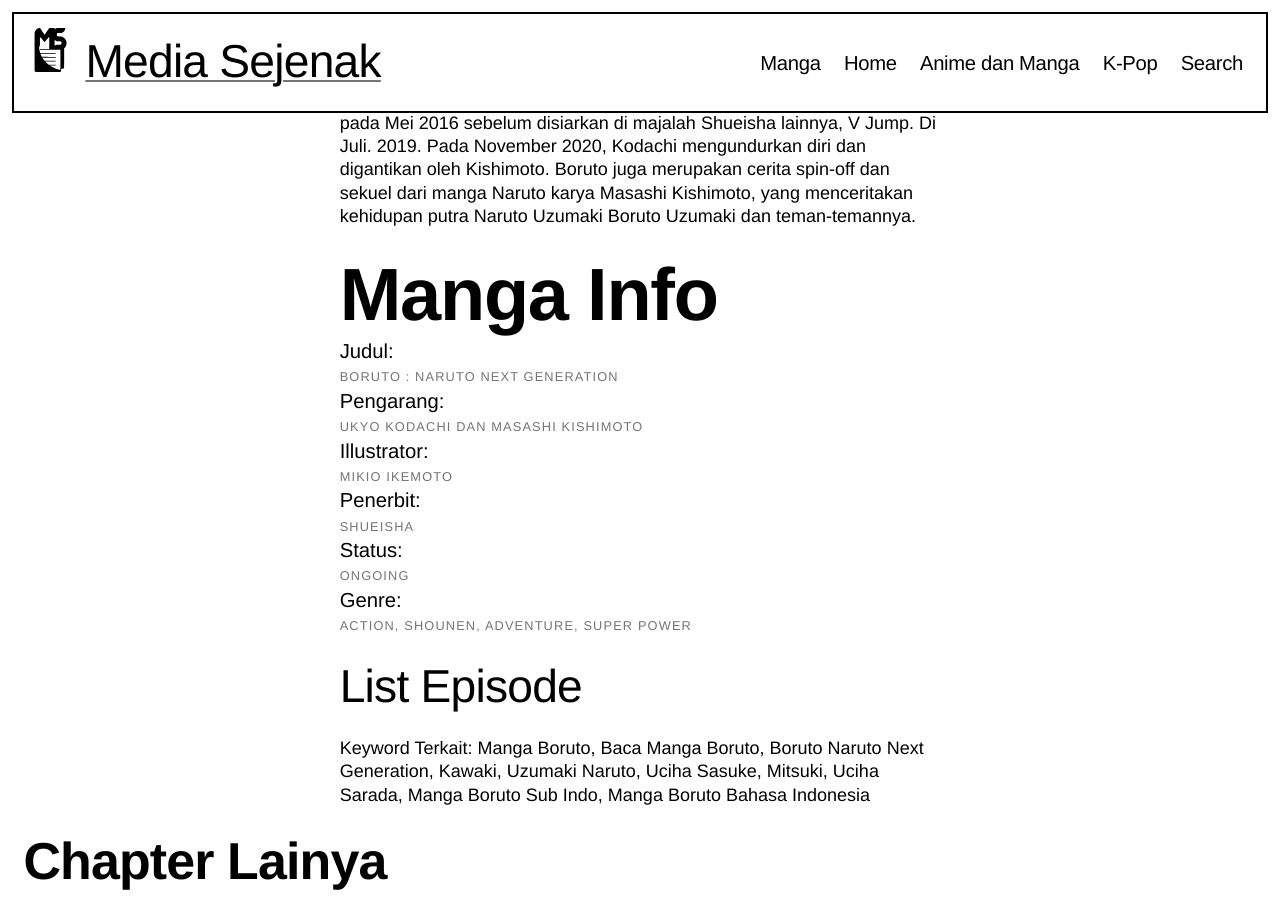
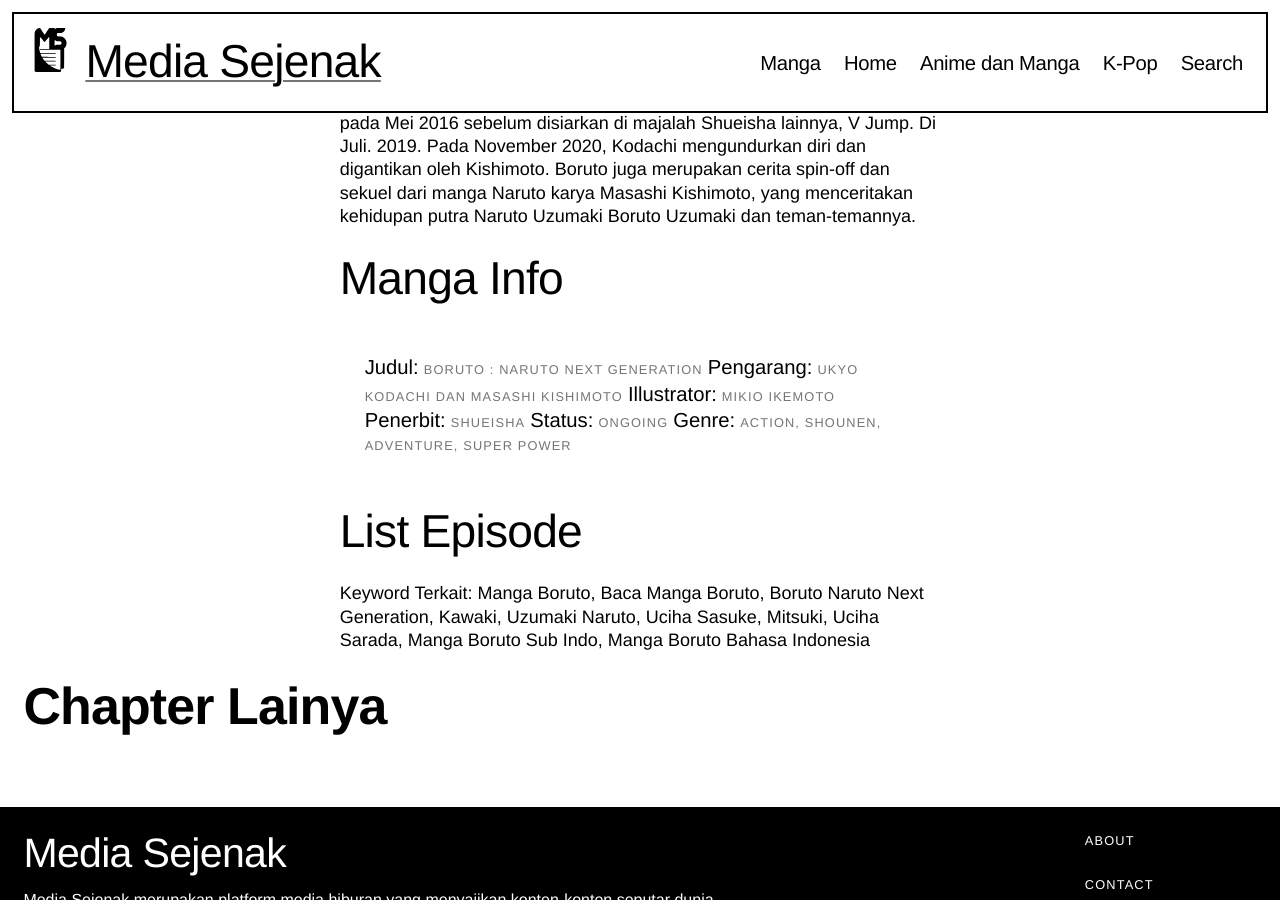
Before and after one commit to mediasejenak/mediasejenak.github.io, a Jekyll site: the page built from _series/Boruto.html, in a window 1280 px wide and 900 px high, scrolled down 1506 px. Built offline with Jekyll 4.4.1, drawn with Linux system fonts in a browser that asks for light colours; some web fonts are replaced; a script that is not in the unit is left out.

Commit message:
Update Boruto.html

```diff
--- a/_series/Boruto.html
+++ b/_series/Boruto.html
@@ -12,8 +12,8 @@
 ---
 <p>Boruto: Naruto Next Generations adalah serial manga Jepang yang ditulis oleh Ukyo Kodachi dan Masashi Kishimoto serta diilustrasikan oleh Mikio Ikemoto. Manga ini diterbitkan di majalah Weekly Shonen Jump Shueisha pada Mei 2016 sebelum disiarkan di majalah Shueisha lainnya, V Jump. Di Juli. 2019. Pada November 2020, Kodachi mengundurkan diri dan digantikan oleh Kishimoto. Boruto juga merupakan cerita spin-off dan sekuel dari manga Naruto karya Masashi Kishimoto, yang menceritakan kehidupan putra Naruto Uzumaki Boruto Uzumaki dan teman-temannya.</p>
 
-  <h2 class="product-info__title">Manga Info</h2>
-<div class="product-info-box__release-info l-stack l-stack--fill-last u-no-gap">
+  <h2>Manga Info</h2>
+<div style="border: 6px; padding: 25px">
 
       <span id="product_info_box_print_release" role="term">Judul</span>
       <span class="l-sidebar__main" role="definition" aria-describedby="product_info_box_print_release">
```
